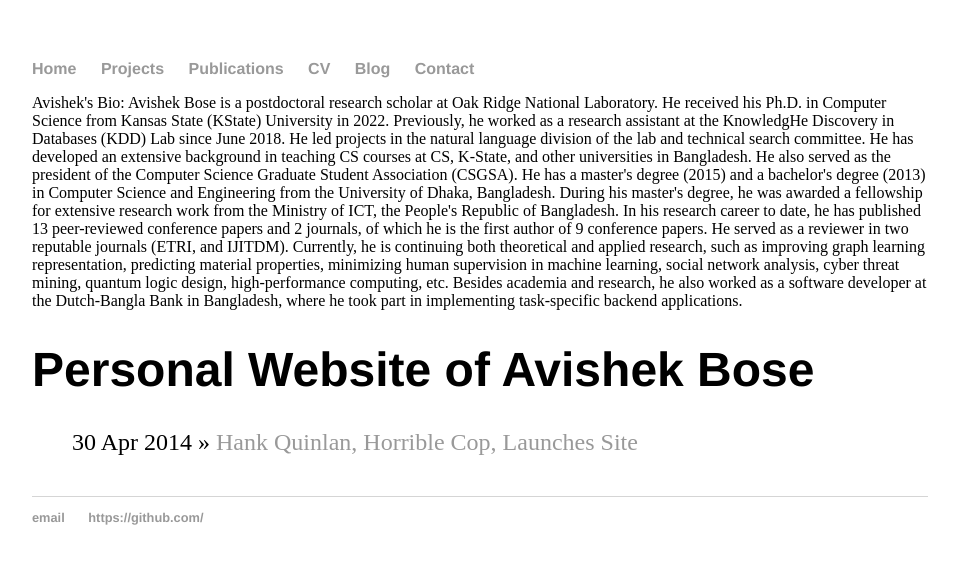
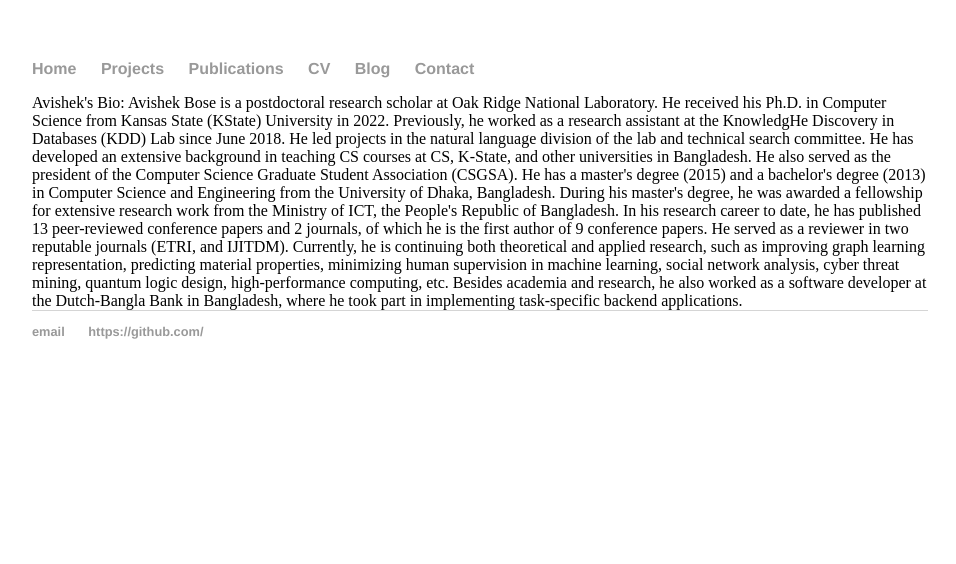
Before and after one commit to abose17/abose17.github.io, a Jekyll site: the page built from blog/index.html, in a window 1280 px wide. Shown: the top 564 px of the page, without its empty margins (160-1116 px from the left). Built offline with Jekyll 4.4.1, drawn with Linux system fonts in a browser that asks for light colours.

Commit message:
Update index.html

```diff
--- a/blog/index.html
+++ b/blog/index.html
@@ -7,10 +7,10 @@
 
 In his research career to date, he has published 13 peer-reviewed conference papers and 2 journals, of which he is the first author of 9 conference papers. He served as a reviewer in two reputable journals (ETRI, and IJITDM). Currently, he is continuing both theoretical and applied research, such as improving graph learning representation, predicting material properties, minimizing human supervision in machine learning, social network analysis, cyber threat mining, quantum logic design, high-performance computing, etc. Besides academia and research, he also worked as a software developer at the Dutch-Bangla Bank in Bangladesh, where he took part in implementing task-specific backend applications.
 
-<h1>{{ page.title }}</h1>
+<!-- <h1>{{ page.title }}</h1>
 	<ul class="posts">
 
 	  {% for post in site.posts %}
 	    <li><span>{{ post.date | date_to_string }}</span> » <a href="{{ post.url }}" title="{{ post.title }}">{{ post.title }}</a></li>
 	  {% endfor %}
-	</ul>
+	</ul> -->
```
